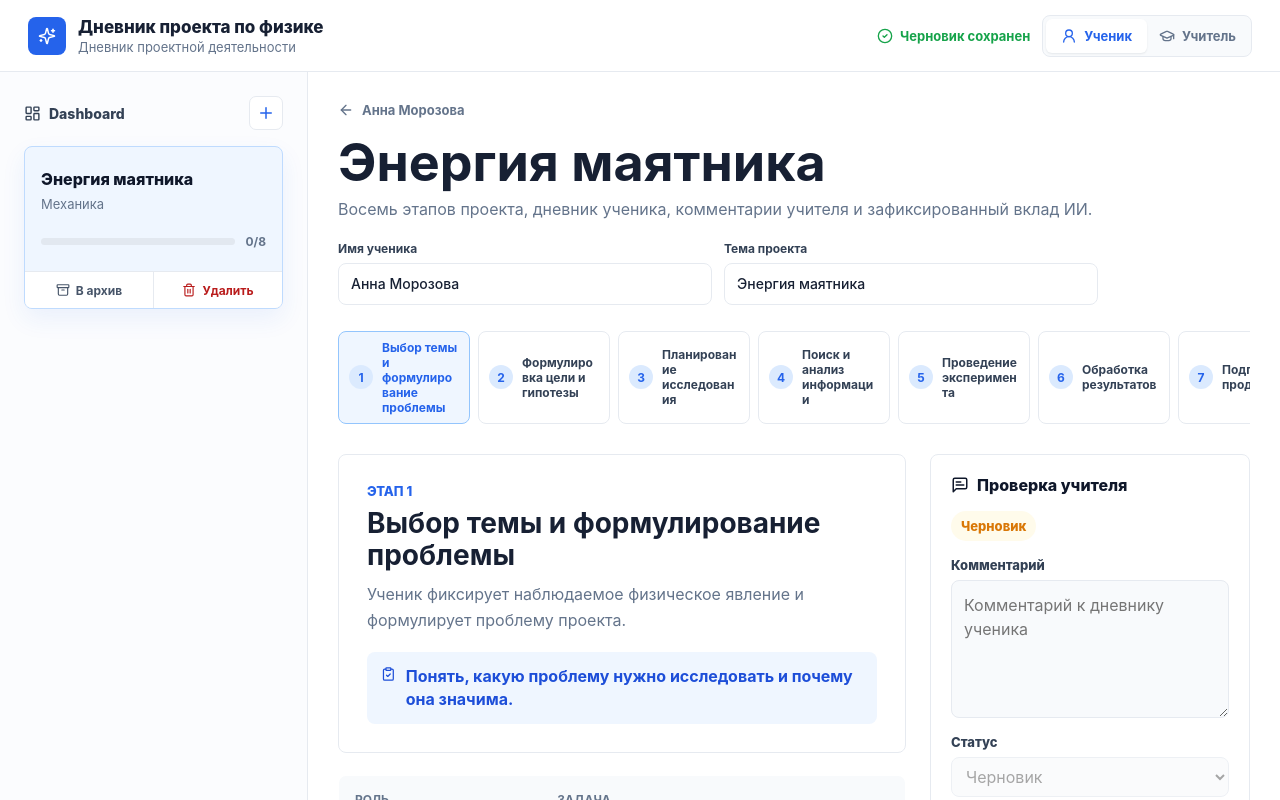
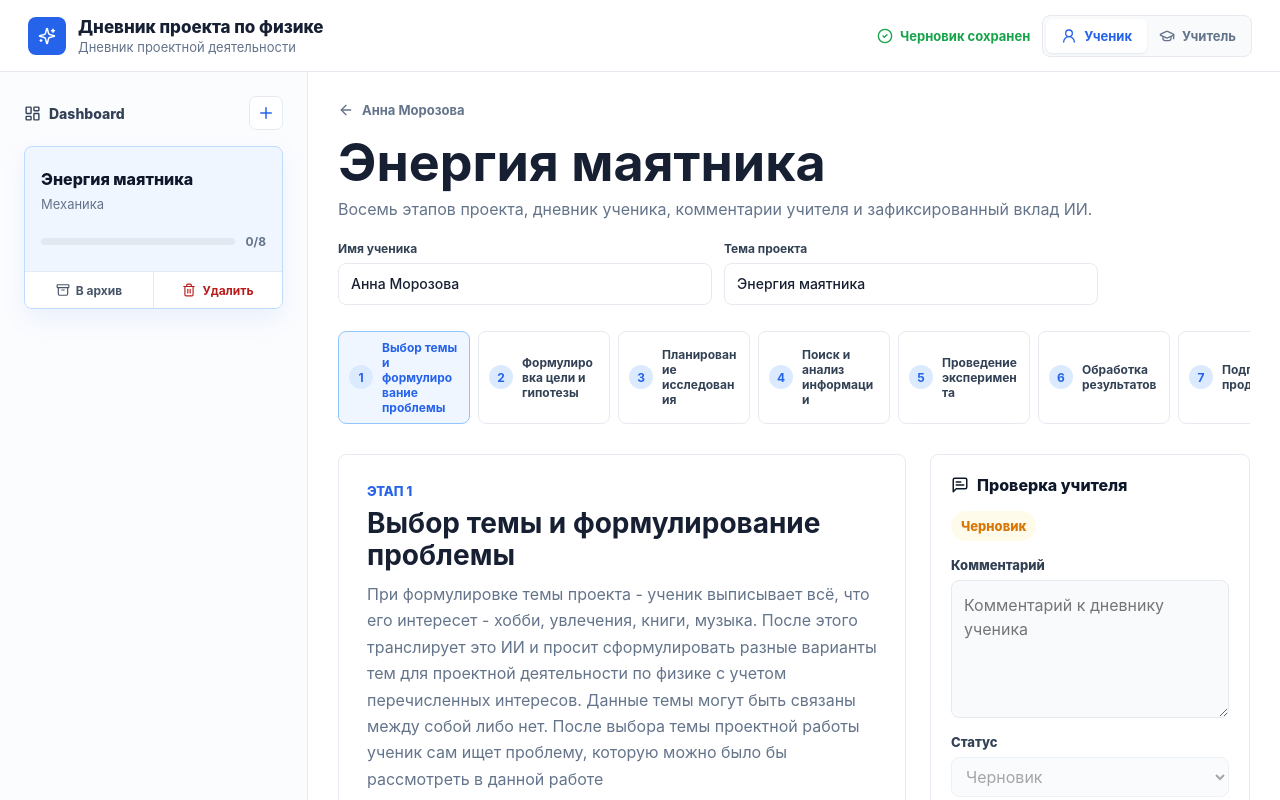
Before and after one commit to stepankung2012-coder/projectofphysics, a React (Vite) app: page / in a window 1280 px wide. Shown: the top 800 px of the page. Built offline with nearby package versions, Linux system fonts and the light colour scheme.

Commit message:
Update first stage description

```diff
--- a/src/App.jsx
+++ b/src/App.jsx
@@ -25,7 +25,7 @@ import {
 const stages = [
   {
     title: "Выбор темы и формулирование проблемы",
-    description: "Ученик фиксирует наблюдаемое физическое явление и формулирует проблему проекта.",
+    description: "При формулировке темы проекта - ученик выписывает всё, что его интересет - хобби, увлечения, книги, музыка. После этого транслирует это ИИ и просит сформулировать разные варианты тем для проектной деятельности по физике с учетом перечисленных интересов. Данные темы могут быть связаны между собой либо нет. После выбора темы проектной работы ученик сам ищет проблему, которую можно было бы рассмотреть в данной работе",
     goal: "Понять, какую проблему нужно исследовать и почему она значима.",
     tasks: {
       teacher: "Помогает сузить тему, задает уточняющие вопросы, проверяет реалистичность проблемы.",
```
Also changed, not shown: 2 other files (tests, documents, lock files or other folders).
